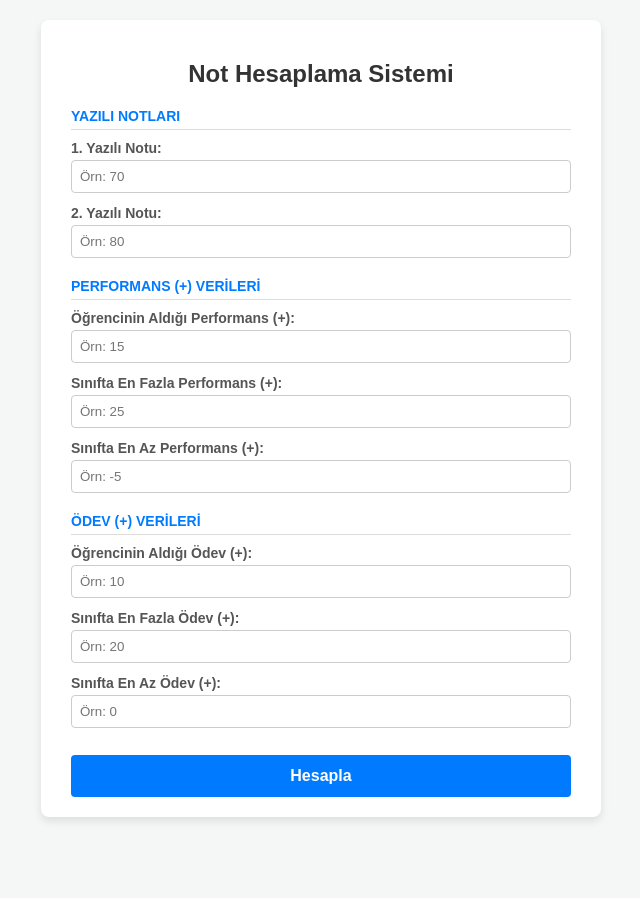
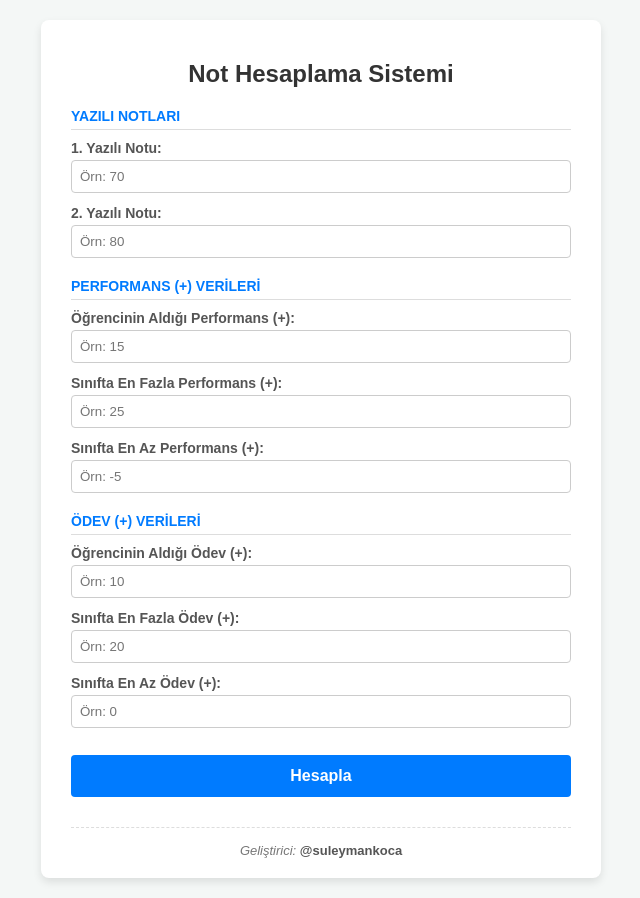
Before and after one commit to suleyman-koca/not, a plain HTML site: page index.html in a window 1280 px wide. Shown: the whole page, without its empty margins (319-959 px from the left). Before the commit the page ends 837 px from the top, so only its background shows below. Drawn offline with Linux system fonts and the light colour scheme.

Commit message:
Update index.html

```diff
--- a/index.html
+++ b/index.html
@@ -6,7 +6,7 @@
     <title>Öğrenci Not Hesaplama</title>
     <style>
         body { font-family: Arial, sans-serif; background-color: #f4f7f6; margin: 0; padding: 20px; }
-        .container { max-width: 500px; margin: 0 auto; background: #fff; padding: 20px 30px; border-radius: 8px; box-shadow: 0 4px 8px rgba(0,0,0,0.1); }
+        .container { max-width: 500px; margin: 0 auto; background: #fff; padding: 20px 30px; border-radius: 8px; box-shadow: 0 4px 8px rgba(0,0,0,0.1); position: relative; }
         h2 { text-align: center; color: #333; }
         .section-title { font-size: 14px; color: #007BFF; border-bottom: 1px solid #ddd; padding-bottom: 5px; margin-top: 20px; margin-bottom: 10px; font-weight: bold; text-transform: uppercase; }
         .form-group { margin-bottom: 12px; }
@@ -18,6 +18,8 @@
         #sonucAlani p { margin: 8px 0; font-size: 15px; }
         .durum { font-weight: bold; font-size: 18px; margin-top: 15px !important; color: #d9534f; }
         .gecer { color: #5cb85c; }
+        .footer-imza { text-align: center; margin-top: 30px; padding-top: 15px; border-top: 1px dashed #ddd; font-size: 13px; color: #777; font-style: italic; }
+        .footer-imza strong { color: #555; font-style: normal; }
     </style>
 </head>
 <body>
@@ -74,6 +76,10 @@
         <p><strong>Karne Notu:</strong> <span id="s_karne"></span></p>
         <p class="durum" id="s_durum"></p>
     </div>
+
+    <div class="footer-imza">
+        Geliştirici: <strong>@suleymankoca</strong>
+    </div>
 </div>
 
 <script>
@@ -114,11 +120,9 @@
         let p1Yuvarlanmis = yukariBesligeYuvarla(p1Ham);
 
         // 4. 2. Performans Notu Hesabı (Ara değerler ve oranlar ile)
-        // Önce ödev verileriyle bağımsız bir "Ödev Ara Notu (Ham)" buluyoruz
         let odevHam = excelFormuluUygula(odevArtisi, odevMax, odevMin, yaziliOrt);
 
-        // Sonra senin belirttiğin formül: Ödevin %25'i + 1. Performansın %75'i
-        // (Daha hassas matematiksel sonuç için yuvarlanmış P1 yerine ham P1 kullanılarak birleştirilir, ardından 5'e yuvarlanır)
+        // Ödevin %25'i + 1. Performansın %75'i
         let p2Ham = (odevHam * ODEV_ETKISI) + (p1Ham * PERFORMANS_ETKISI);
         let p2Yuvarlanmis = yukariBesligeYuvarla(p2Ham);
 
```
